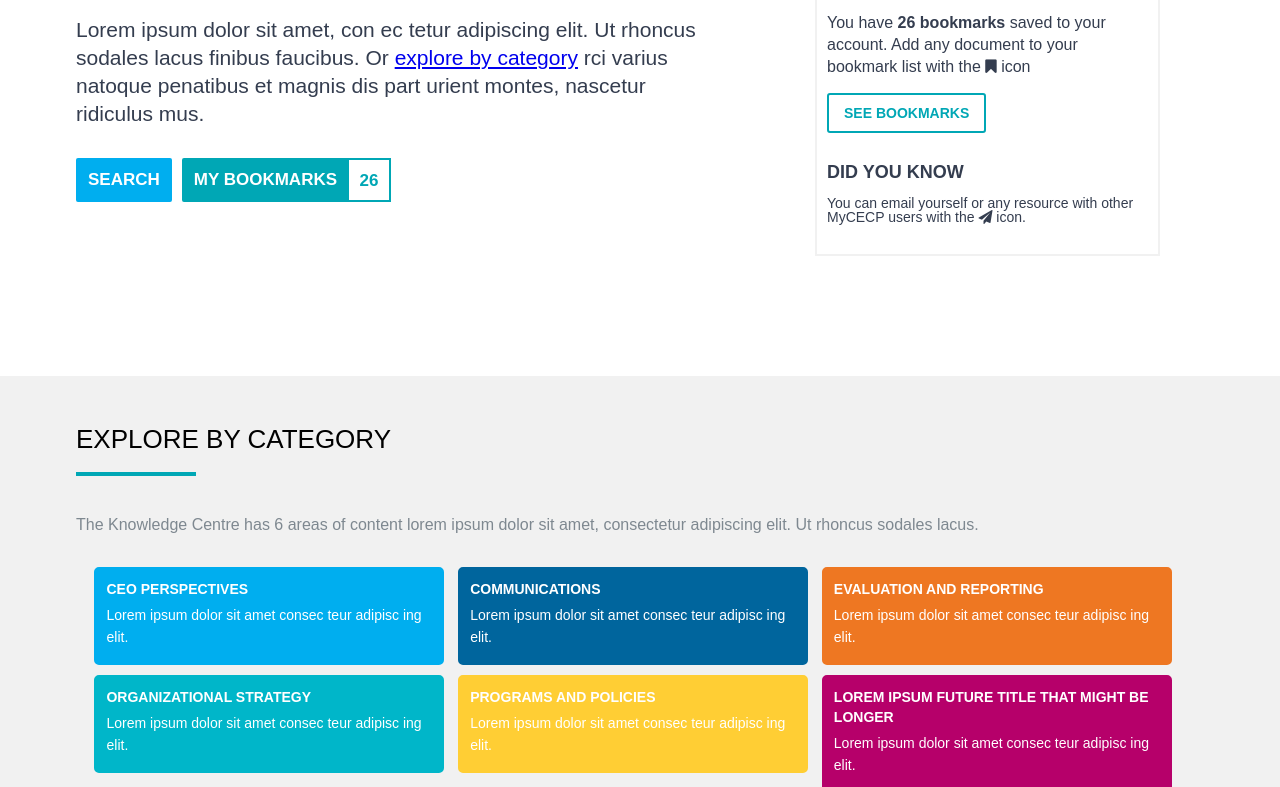
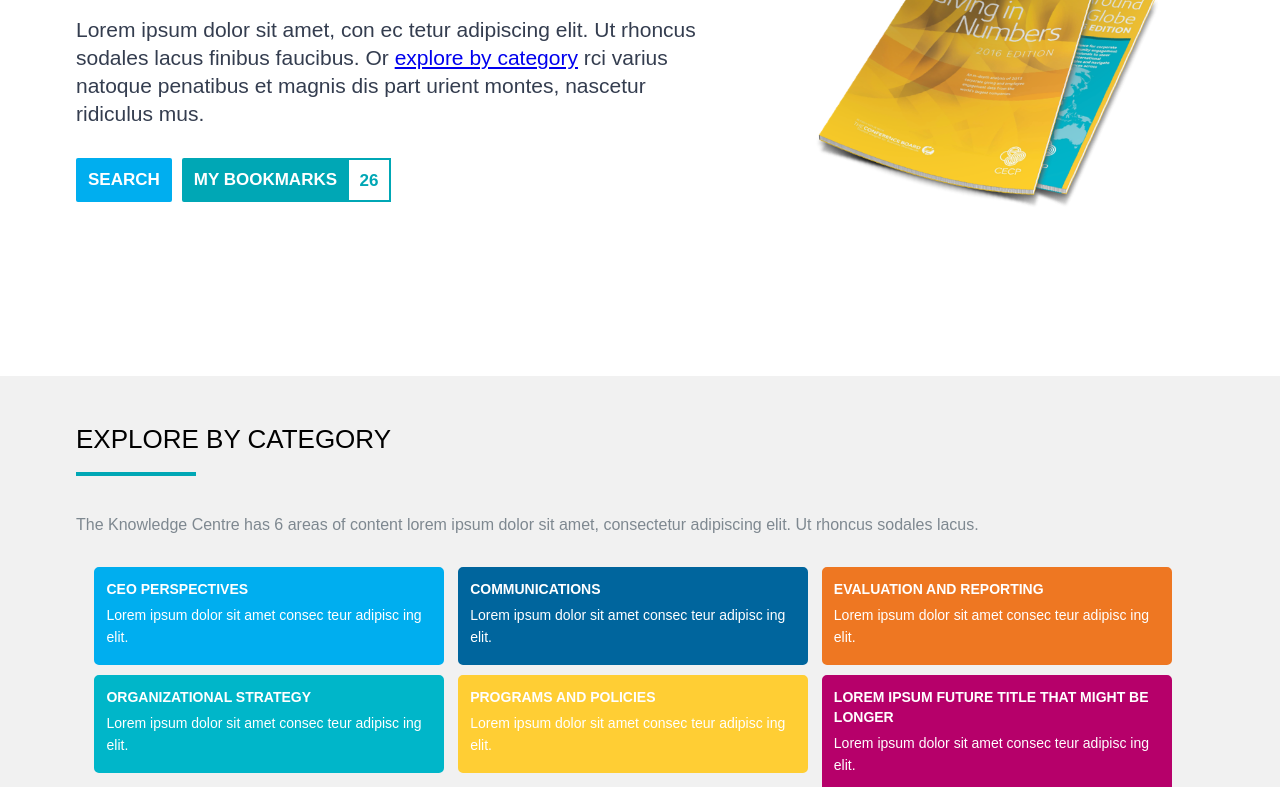
Before and after one commit to ricardovalquin/cecp-template, a website: page app/index.html in a window 1280 px wide. Shown: the part 81-868 px from the top of the page. Drawn offline with Linux system fonts and the light colour scheme; files that its build step writes are made by us from their sources.

Commit message:
hero uncommented

```diff
--- a/app/index.html
+++ b/app/index.html
@@ -18,9 +18,9 @@
   <section class="hero-section">
     <div class="container">
       <div class="hero-switchable-wp">
-        <!--<div class="hero-img-wp">-->
-          <!--<img src="/assets/img/index/hero-img.png" alt="hero image">-->
-        <!--</div>-->
+        <div class="hero-img-wp">
+          <img src="/assets/img/index/hero-img.png" alt="hero image">
+        </div>
         <!--<div class="search-wp">-->
           <!--<div class="search-inner-wp">-->
             <!--<h4 class="search-title">WHAT ARE YOU LOOKING FOR?</h4>-->
@@ -34,17 +34,17 @@
             <!--<button class="view-all-resources-btn">VIEW ALL RESOURCES</button>-->
           <!--</div>-->
         <!--</div>-->
-        <div class="my-bookmarks-wp">
-          <div class="bookmarks-inner-wp">
-            <h4 class="my-bookmarks-title">BOOKMARKS</h4>
-            <p class="description">You have <b>26 bookmarks</b> saved to your account. Add any document to your bookmark
-              list with the <i class="fa fa-bookmark"></i> icon</p>
-            <button class="see-bookmarks-btn">SEE BOOKMARKS</button>
-            <h4 class="did-you-know-title">DID YOU KNOW</h4>
-            <p class="did-you-know-text">You can email yourself or any resource with other MyCECP users with the <i
-              class="fa fa-paper-plane"></i> icon.</p>
-          </div>
-        </div>
+        <!--<div class="my-bookmarks-wp">-->
+          <!--<div class="bookmarks-inner-wp">-->
+            <!--<h4 class="my-bookmarks-title">BOOKMARKS</h4>-->
+            <!--<p class="description">You have <b>26 bookmarks</b> saved to your account. Add any document to your bookmark-->
+              <!--list with the <i class="fa fa-bookmark"></i> icon</p>-->
+            <!--<button class="see-bookmarks-btn">SEE BOOKMARKS</button>-->
+            <!--<h4 class="did-you-know-title">DID YOU KNOW</h4>-->
+            <!--<p class="did-you-know-text">You can email yourself or any resource with other MyCECP users with the <i-->
+              <!--class="fa fa-paper-plane"></i> icon.</p>-->
+          <!--</div>-->
+        <!--</div>-->
       </div>
       <div class="hero-blurb-wp">
         <h1 class="hero-title">CECP KNOWLEDGE CENTER</h1>
```
